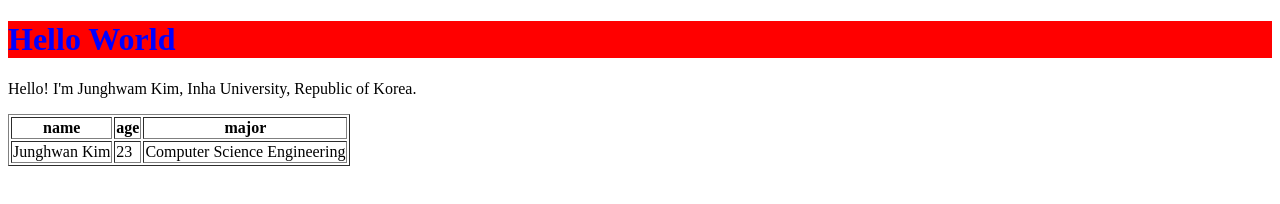
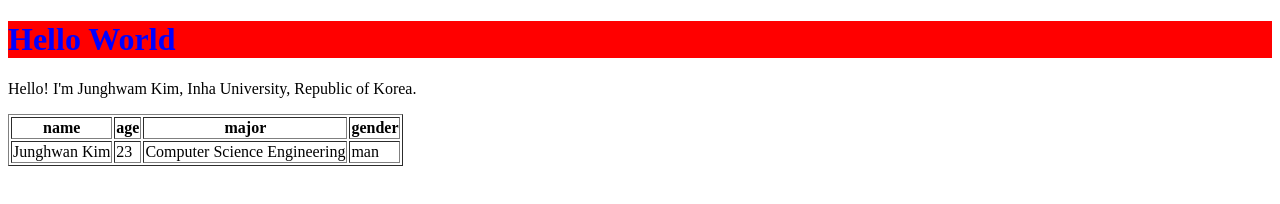
Before and after one commit to hw4n2/hw4n2.github.io, a plain HTML site: page index.html in a window 1280 px wide. Drawn offline with Linux system fonts and the light colour scheme.

Commit message:
gender added

```diff
--- a/index.html
+++ b/index.html
@@ -13,11 +13,13 @@
                 <th>name</th>
                 <th>age</th>
                 <th>major</th>
+                <th>gender</th>
             </tr>
             <tr>
                 <td>Junghwan Kim</td>
                 <td>23</td>
                 <td>Computer Science Engineering</td>
+                <td>man</td>
             </tr>
         </table>
     </body>
```
